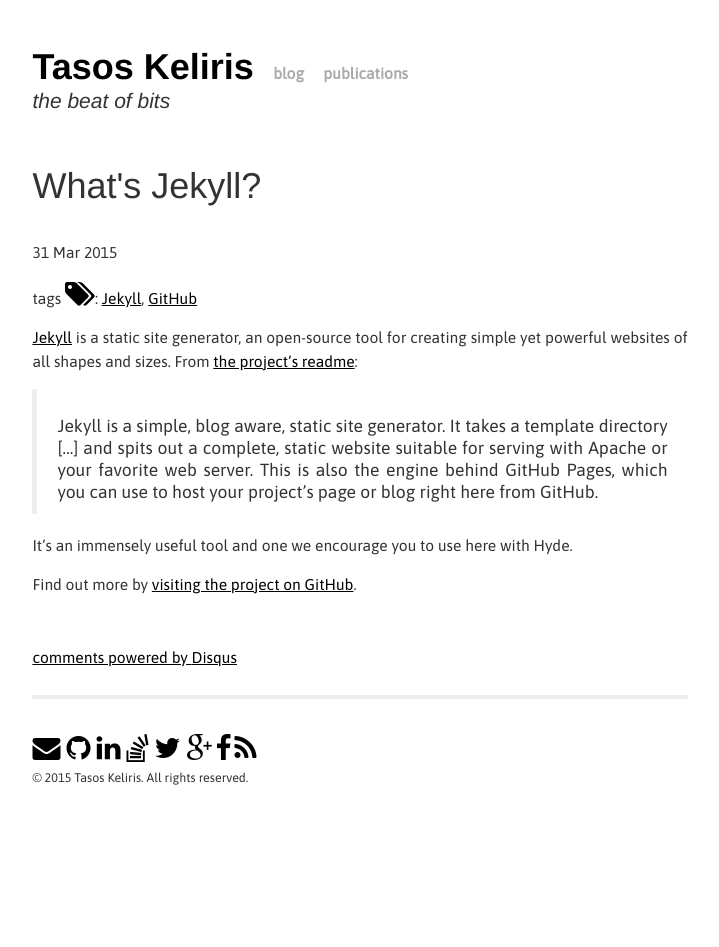
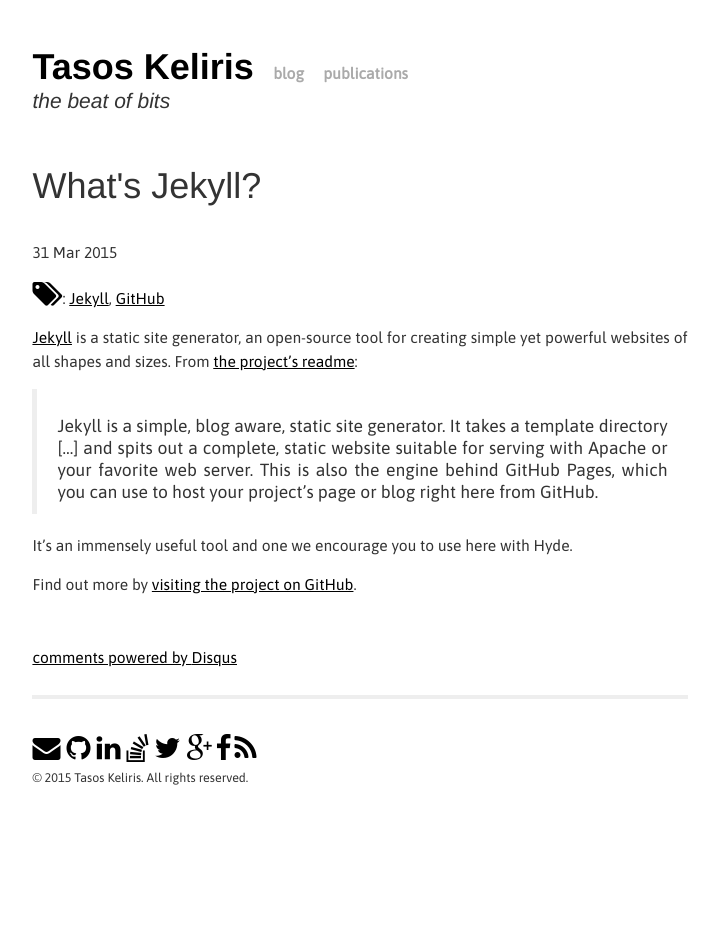
Before and after one commit to tkeliris/tkeliris.github.io, a Jekyll site: the page built from _posts/2015-03-31-example.md, in a window 1280 px wide. Shown: the whole page, without its empty margins (280-999 px from the left). Built offline with Jekyll 4.4.1, drawn with Linux system fonts in a browser that asks for light colours; Markdown is read by kramdown in place of the engine named in the settings; comment, search, counter and statistics services are not loaded.

Commit message:
remove tags string from posts

```diff
--- a/_layouts/post.html
+++ b/_layouts/post.html
@@ -5,7 +5,7 @@
 <div class="post">
 	{% assign post = page %}
 		{% if post.tags.size > 0 %}
-		    {% capture tags_content %}tags {% if post.tags.size == 1 %}<i class="fa fa-tag"></i>{% else %}<i class="fa fa-tags"></i>{% endif %}: {% endcapture %}
+		    {% capture tags_content %}{% if post.tags.size == 1 %}<i class="fa fa-tag"></i>{% else %}<i class="fa fa-tags"></i>{% endif %}: {% endcapture %}
 		    {% for post_tag in post.tags %}
 		        {% for data_tag in site.data.tags %}
 		            {% if data_tag.slug == post_tag %}
```
